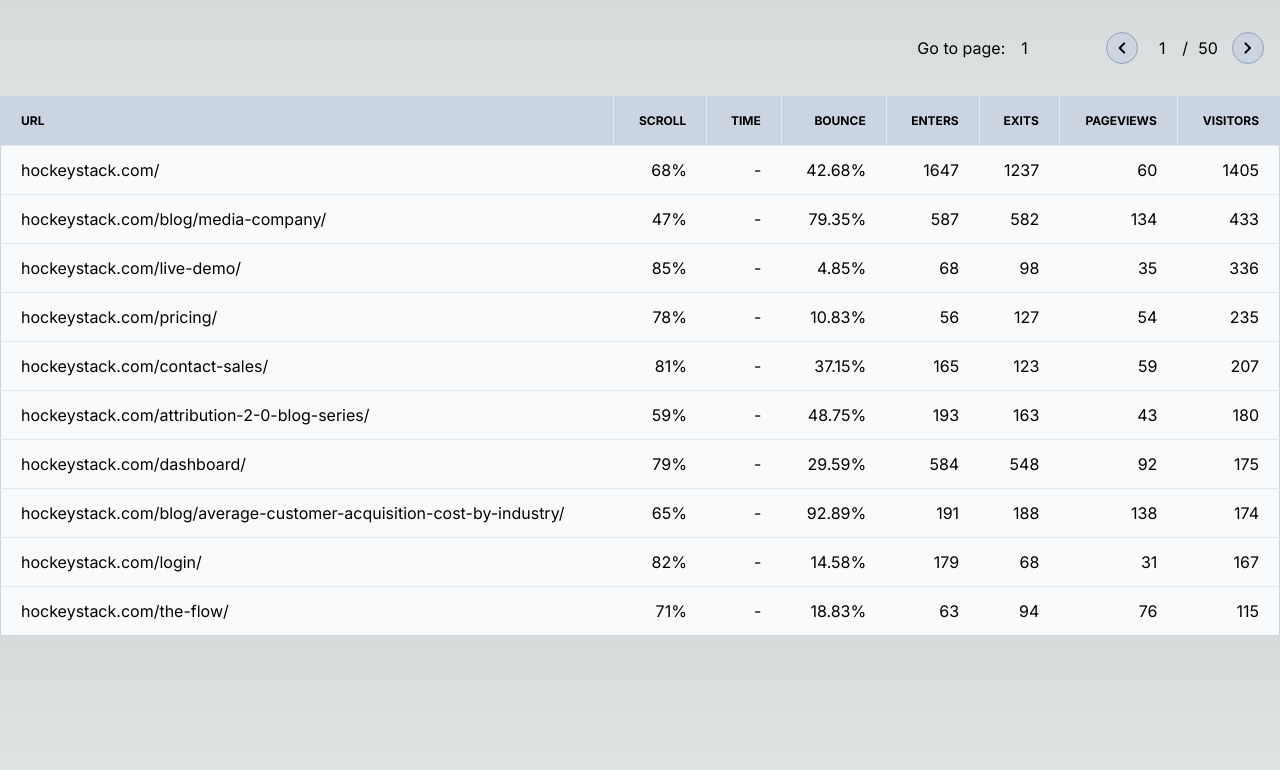
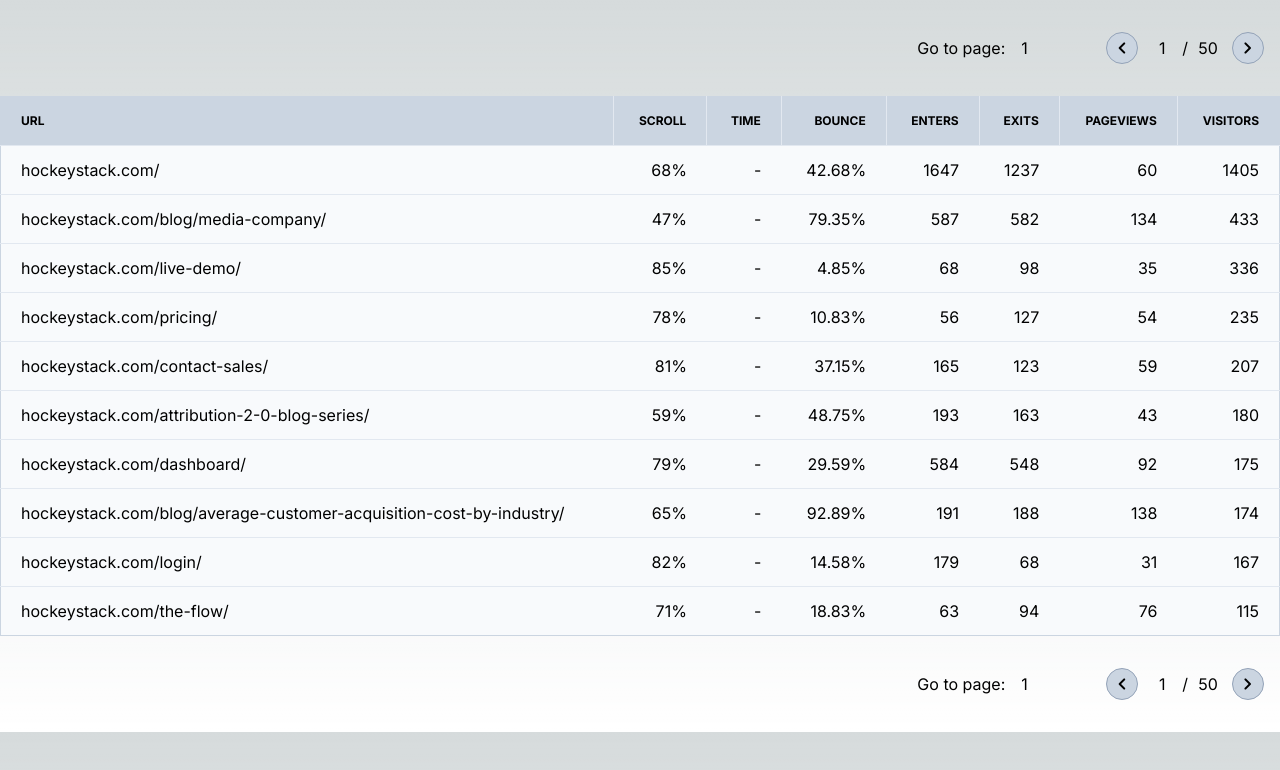
Before and after one commit to aramirez-dot/hockeystack-table-challenge, a Next.js app: page / in a window 1280 px wide. Shown: the top 770 px of the page. Built offline with nearby package versions, Linux system fonts and the light colour scheme.

Commit message:
make components

```diff
--- /dev/null
+++ b/src/components/Table/components/ColumnCell.tsx
@@ -0,0 +1,37 @@
+import React, { useContext, useMemo } from "react";
+import classNames from "classnames";
+
+import { tableContext } from "../context";
+import { Column } from "../types";
+
+type ColumnCellProps = {
+  column: Column;
+};
+
+export const ColumnCell: React.FC<ColumnCellProps> = ({ column }) => {
+  const { fieldSorter, sortField, sortDirection } = useContext(tableContext);
+  const sortIcon = useMemo(
+    () =>
+      sortDirection === "DESC" ? "keyboard_arrow_up" : "keyboard_arrow_down",
+    [sortDirection]
+  );
+
+  return (
+    <th
+      className="select-none cursor-pointer uppercase first:pl-5 last:pr-5 px-5 py-4 last:border-none border-r border-slate-200 dark:border-slate-800"
+      onClick={() => fieldSorter(column.name)}
+    >
+      <div
+        className={classNames("flex flex-row items-center gap-1", {
+          ["justify-start"]: column.align === "left",
+          ["justify-end"]: column.align === "right",
+        })}
+      >
+        {column.name === sortField && (
+          <span className="material-symbols-rounded">{sortIcon}</span>
+        )}
+        <span className="text-xs">{column.name}</span>
+      </div>
+    </th>
+  );
+};
--- /dev/null
+++ b/src/components/Table/components/GoToPage.tsx
@@ -0,0 +1,38 @@
+import React, { useCallback, useContext } from "react";
+
+import { tableContext } from "../context";
+
+export const GoToPage: React.FC = () => {
+  const {
+    currentPage,
+    totalPages,
+    pageSetter: setPage,
+  } = useContext(tableContext);
+
+  const handleBlur = useCallback(
+    (evt: React.FocusEvent<HTMLInputElement>) => {
+      const { value } = evt.currentTarget;
+      const page = Number(value) || 0;
+
+      const clamped = Math.min(Math.max(page - 1, 0), totalPages - 1);
+      setPage(clamped);
+    },
+    [totalPages]
+  );
+
+  return (
+    <div className="flex  gap-x-4">
+      <div>Go to page:</div>
+      <div>
+        <input
+          type="number"
+          defaultValue={currentPage + 1}
+          className="bg-transparent border-none"
+          min={1}
+          max={totalPages}
+          onBlur={handleBlur}
+        />
+      </div>
+    </div>
+  );
+};
--- /dev/null
+++ b/src/components/Table/components/Pagination.tsx
@@ -0,0 +1,11 @@
+import React from "react";
+
+import { GoToPage } from "./GoToPage";
+import { Paginator } from "./Paginator";
+
+export const Pagination: React.FC = () => (
+  <div className="flex flex-row justify-end items-center">
+    <GoToPage />
+    <Paginator />
+  </div>
+);
--- /dev/null
+++ b/src/components/Table/components/Paginator.tsx
@@ -0,0 +1,54 @@
+import React, { useCallback, useContext } from "react";
+
+import { tableContext } from "../context";
+
+export const Paginator: React.FC = () => {
+  const {
+    currentPage,
+    totalPages,
+    pageSetter: setPage,
+  } = useContext(tableContext);
+
+  const handlePreviousPage = useCallback(() => {
+    setPage((page) => {
+      if (page !== 0) {
+        return page - 1;
+      }
+
+      return page;
+    });
+  }, []);
+
+  const handleNextPage = useCallback(() => {
+    setPage((page) => {
+      if (page + 1 < totalPages) {
+        return page + 1;
+      }
+      return page;
+    });
+  }, [totalPages]);
+
+  return (
+    <div className="select-none flex px-4 py-8">
+      <div
+        className="flex items-center justify-center cursor-pointer rounded-full bg-slate-300 hover:bg-slate-400 active:bg-slate-300 dark:bg-slate-900 hover:dark:bg-slate-800 active:dark:bg-slate-900 border border-slate-400 dark:border-slate-800 w-8 h-8"
+        onClick={handlePreviousPage}
+      >
+        <span className="material-symbols-rounded">chevron_left</span>
+      </div>
+      <div className="flex gap-x-2 px-3">
+        <div className="w-6 flex items-center justify-center">
+          {currentPage + 1}
+        </div>
+        <div className="flex items-center justify-center">/</div>
+        <div className="w-6 flex items-center justify-center">{totalPages}</div>
+      </div>
+      <div
+        className="flex items-center justify-center cursor-pointer rounded-full bg-slate-300 hover:bg-slate-400 active:bg-slate-300 dark:bg-slate-900 hover:dark:bg-slate-800 active:dark:bg-slate-900 border border-slate-400 dark:border-slate-800 w-8 h-8"
+        onClick={handleNextPage}
+      >
+        <span className="material-symbols-rounded">chevron_right</span>
+      </div>
+    </div>
+  );
+};
--- /dev/null
+++ b/src/components/Table/components/RowCell.tsx
@@ -0,0 +1,25 @@
+import React from "react";
+import classNames from "classnames";
+
+import { Column, ComputedRow } from "../types";
+import { formatCellValue } from "../helpers";
+
+type RowCellProps = {
+  row: ComputedRow;
+  column: Column;
+};
+
+export const RowCell: React.FC<RowCellProps> = ({ row, column }) => {
+  const value = row[column.name];
+
+  return (
+    <td
+      className={classNames("break-words first:pl-5 last:pr-5 px-5 py-3", {
+        ["text-left"]: column.align === "left",
+        ["text-right"]: column.align === "right",
+      })}
+    >
+      {formatCellValue(value, column)}
+    </td>
+  );
+};
--- /dev/null
+++ b/src/components/Table/components/TableRow.tsx
@@ -0,0 +1,25 @@
+import React, { useCallback, useContext } from "react";
+
+import { Column, ComputedRow } from "../types";
+import { RowCell } from "./RowCell";
+import { tableContext } from "../context";
+
+type TableRowProps = {
+  row: ComputedRow;
+};
+
+export const TableRow: React.FC<TableRowProps> = ({ row }) => {
+  const { columns } = useContext(tableContext);
+
+  const renderRowCell = useCallback(
+    (row: ComputedRow) => (column: Column, index: number) =>
+      <RowCell key={String(index)} row={row} column={column} />,
+    []
+  );
+
+  return (
+    <tr className="hover:bg-slate-100 hover:dark:bg-slate-800 border-t border-slate-200 dark:border-slate-800">
+      {columns.map(renderRowCell(row))}
+    </tr>
+  );
+};
--- /dev/null
+++ b/src/components/Table/context.ts
@@ -0,0 +1,20 @@
+import React from "react";
+
+import { Column, SortDirection } from "./types";
+
+type StateSetter<T> = (state: T) => T;
+
+export type TableContext = {
+  columns: Column[];
+  currentPage: number;
+  totalPages: number;
+  sortField?: string;
+  sortDirection?: SortDirection;
+
+  fieldSorter: (field: string) => void;
+  pageSetter: (setter: number | StateSetter<number>) => void;
+};
+
+export const tableContext = React.createContext<TableContext>(
+  {} as TableContext
+);
--- a/src/components/Table/index.tsx
+++ b/src/components/Table/index.tsx
@@ -1,11 +1,14 @@
 "use client";
-import React, { useCallback, useMemo, useState } from "react";
-import classNames from "classnames";
+import React, { useCallback, useMemo } from "react";
 
-import { Column, ComputedRow, ComputedRows, FieldSort, Rows } from "./types";
-import { determineCellValue, formatCellValue } from "./helpers";
+import { Column, ComputedRow, ComputedRows, Rows } from "./types";
+import { determineCellValue } from "./helpers";
 import { useSortedRows } from "../../hooks/use-sorted-rows";
 import { usePaginatedRows } from "../../hooks/use-paginated-rows";
+import { tableContext } from "./context";
+import { TableRow } from "./components/TableRow";
+import { ColumnCell } from "./components/ColumnCell";
+import { Pagination } from "./components/Pagination";
 
 type TableProps = {
   columns: Column[];
@@ -18,6 +21,9 @@
   rows,
   rowsPerPage = 10,
 }) => {
+  // --- Data setup
+  // We compute rows with derived values for correct
+  // sorting.
   const computedRows = useMemo(() => {
     const newRows: ComputedRows = [];
     rows.forEach((row) => {
@@ -43,122 +49,41 @@
     rowsPerPage
   );
 
-  // --- Data setup
-
   // --- Renderers
-  const renderRowCell = useCallback(
-    // eslint-disable-next-line react/display-name
-    (row: ComputedRow) => (column: Column, index: number) => {
-      const value = row[column.name];
-      return (
-        <td
-          key={String(index)}
-          className={classNames("break-words first:pl-5 last:pr-5 px-5 py-3", {
-            ["text-left"]: column.align === "left",
-            ["text-right"]: column.align === "right",
-          })}
-        >
-          {formatCellValue(value, column)}
-        </td>
-      );
-    },
-    []
-  );
-
   const renderTableRow = useCallback(
     (row: ComputedRow, index: number) => (
-      <tr
-        key={String(index)}
-        className="hover:bg-slate-100 hover:dark:bg-slate-800 border-t border-slate-200 dark:border-slate-800"
-      >
-        {columns.map(renderRowCell(row))}
-      </tr>
+      <TableRow key={String(index)} row={row} />
     ),
-    [columns, renderRowCell]
+    []
   );
 
   const renderTableColumn = useCallback(
     (column: Column, index: number) => (
-      <th
-        key={String(index)}
-        className="select-none cursor-pointer uppercase first:pl-5 last:pr-5 px-5 py-4 last:border-none border-r border-slate-200 dark:border-slate-800"
-        onClick={() => sortField(column.name)}
-      >
-        <div
-          className={classNames("flex flex-row items-center gap-1", {
-            ["justify-start"]: column.align === "left",
-            ["justify-end"]: column.align === "right",
-          })}
-        >
-          {column.name === field && (
-            <span className="material-symbols-rounded">
-              {direction === "DESC"
-                ? "keyboard_arrow_up"
-                : "keyboard_arrow_down"}
-            </span>
-          )}
-          <span className="text-xs">{column.name}</span>
-        </div>
-      </th>
+      <ColumnCell key={String(index)} column={column} />
     ),
-    [sortField]
+    []
   );
 
   return (
-    <div>
-      <div className="flex flex-row justify-end items-center">
-        <div className="flex  gap-x-4">
-          <div>Go to page:</div>
-          <div>
-            <input
-              type="number"
-              defaultValue={currentPage + 1}
-              className="bg-transparent border-none"
-              min={1}
-              max={totalPages}
-              onBlur={(ev) =>
-                setPage(
-                  Math.min(
-                    Math.max(Number(ev.currentTarget.value) - 1, 0),
-                    totalPages - 1
-                  )
-                )
-              }
-            />
-          </div>
-        </div>
-        <div className="select-none flex px-4 py-8">
-          <div
-            className="flex items-center justify-center cursor-pointer rounded-full bg-slate-300 hover:bg-slate-400 active:bg-slate-300 dark:bg-slate-900 hover:dark:bg-slate-800 active:dark:bg-slate-900 border border-slate-400 dark:border-slate-800 w-8 h-8"
-            onClick={() => setPage((page) => (page !== 0 ? page - 1 : page))}
-          >
-            <span className="material-symbols-rounded">chevron_left</span>
-          </div>
-          <div className="flex gap-x-2 px-3">
-            <div className="w-6 flex items-center justify-center">
-              {currentPage + 1}
-            </div>
-            <div className="flex items-center justify-center">/</div>
-            <div className="w-6 flex items-center justify-center">
-              {totalPages}
-            </div>
-          </div>
-          <div
-            className="flex items-center justify-center cursor-pointer rounded-full bg-slate-300 hover:bg-slate-400 active:bg-slate-300 dark:bg-slate-900 hover:dark:bg-slate-800 active:dark:bg-slate-900 border border-slate-400 dark:border-slate-800 w-8 h-8"
-            onClick={() =>
-              setPage((page) => (page + 1 < totalPages ? page + 1 : page))
-            }
-          >
-            <span className="material-symbols-rounded">chevron_right</span>
-          </div>
-        </div>
-      </div>
+    <tableContext.Provider
+      value={{
+        columns,
+        currentPage,
+        totalPages,
+        sortField: field,
+        sortDirection: direction,
+        fieldSorter: sortField,
+        pageSetter: setPage,
+      }}
+    >
+      <Pagination />
       <table className="table-auto w-full bg-slate-50 dark:bg-slate-900 border border-slate-300 dark:border-slate-700">
         <thead className="text-sm bg-slate-300 dark:bg-slate-950">
           <tr>{columns.map(renderTableColumn)}</tr>
         </thead>
         <tbody>{paginatedRows.map(renderTableRow)}</tbody>
       </table>
-    </div>
+      <Pagination />
+    </tableContext.Provider>
   );
 };
```
